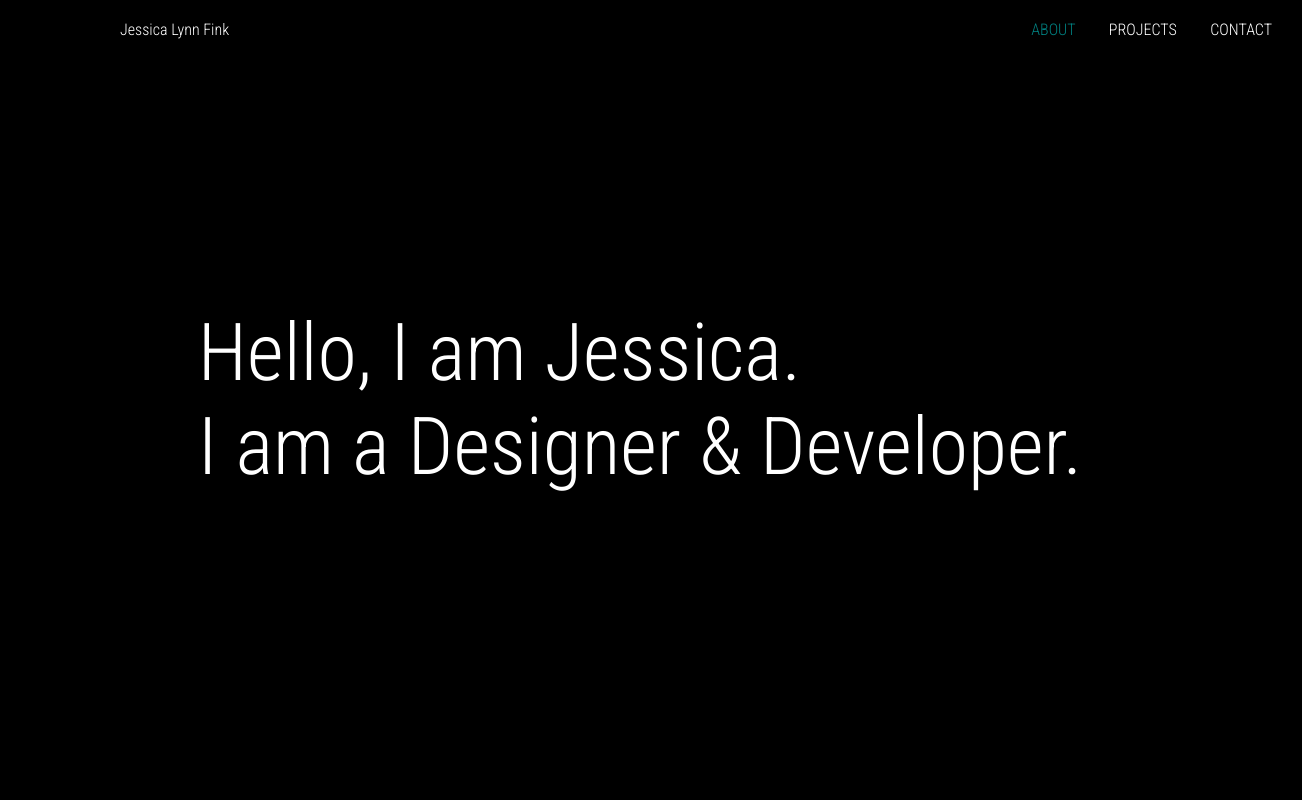
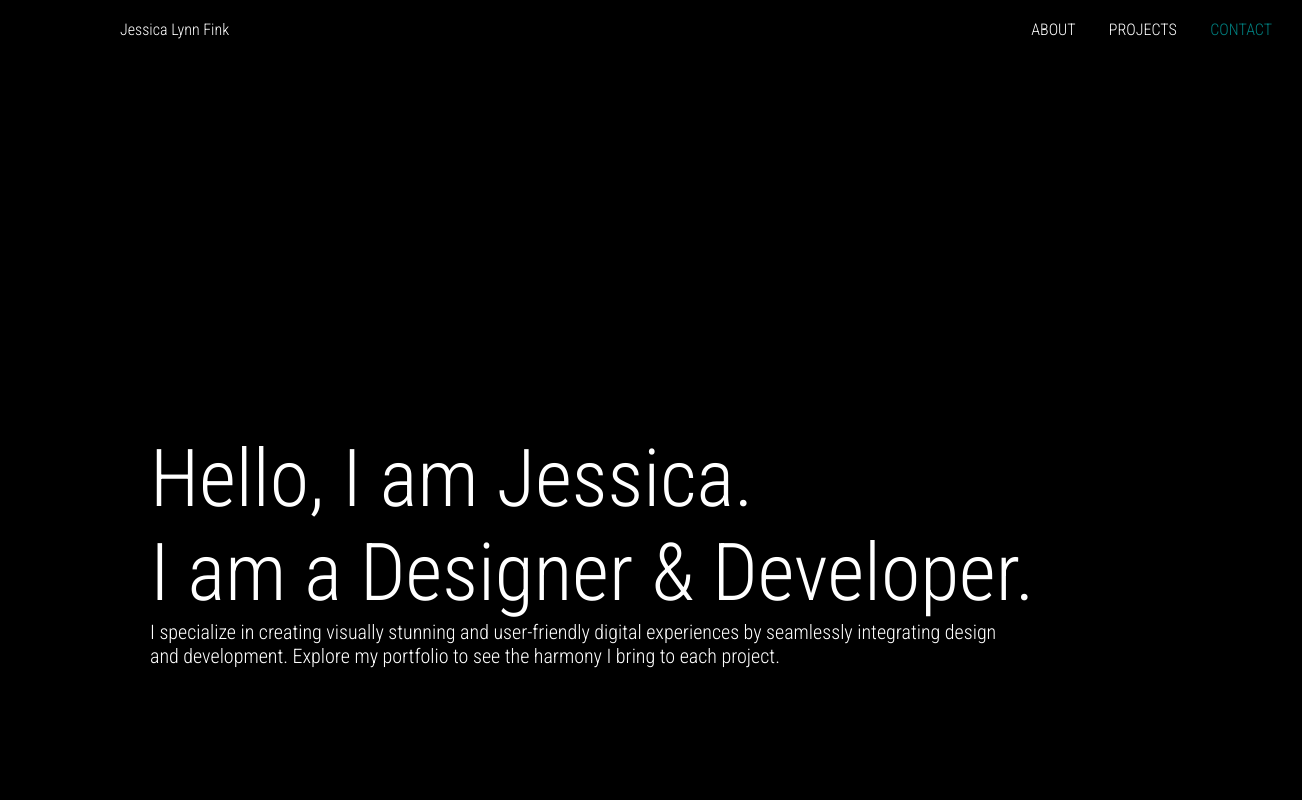
Before and after one commit to jessicalynnfink/portfolio, a plain HTML site: page index.html in a window 1280 px wide. Shown: the top 800 px of the page, 1302 px wide, since content can reach past the window. Drawn offline with Linux system fonts and the light colour scheme.

Commit message:
Add files via upload

```diff
--- a/index.html
+++ b/index.html
@@ -25,8 +25,14 @@
         <section id="about">
             <p>Hello, I am Jessica.
                 <br>
-                I am a Designer & Developer.
+                <div id="stuff">
+                    I am a Designer & Developer.
+                        <div id="snipit">
+                            I specialize in creating visually stunning and user-friendly digital experiences by seamlessly integrating design and development. Explore my portfolio to see the harmony I bring to each project.
+                        </div>
+                </div>
             </p>
+
         </section>
 
         <section id="projects">Projects</section>
--- a/styles.css
+++ b/styles.css
@@ -26,16 +26,10 @@ header {
     display: flex;
 }
 
-/* Main Text */
-#about {
-    color: white;
-    font-size: 80px;
-}
-
+/* navigation */
 nav a {
     margin-left: 30px;
     color: white;
-
 }
 
 nav a:hover,
@@ -43,23 +37,26 @@ nav a.active {
     color: teal;
 }
 
-a:visited {
-    color: white;
-}
-
-
-
+/* Main Text */
 section {
     min-height: 100vh;
     display: flex;
+    flex-direction: column;
     justify-content: center;
-    align-items: center;
+    align-items: start;
+    width: 90%;
+    margin-left: 150px;
+    margin-top: 150px;
 }
 
-.container{
-    display: flex;
-    align-items: center;
-    justify-content: center;
-    width: 100%;
-    height: 100vh;
+#about {
+    color: white;
+    font-size: 80px;
+    max-height: 500px;
+    max-width: 1000px;
 }
+
+#snipit {
+    font-size: 20px;
+    max-width: 875px;
+}
```
Also changed, not shown: script.js (line endings or trailing spaces).
